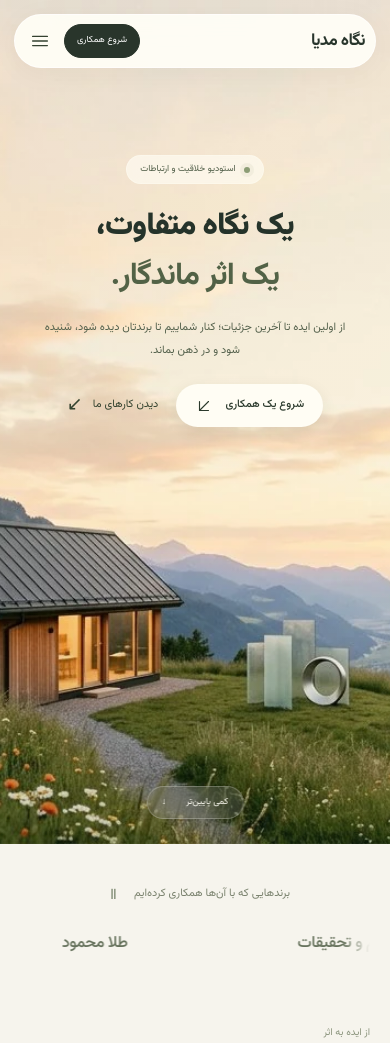
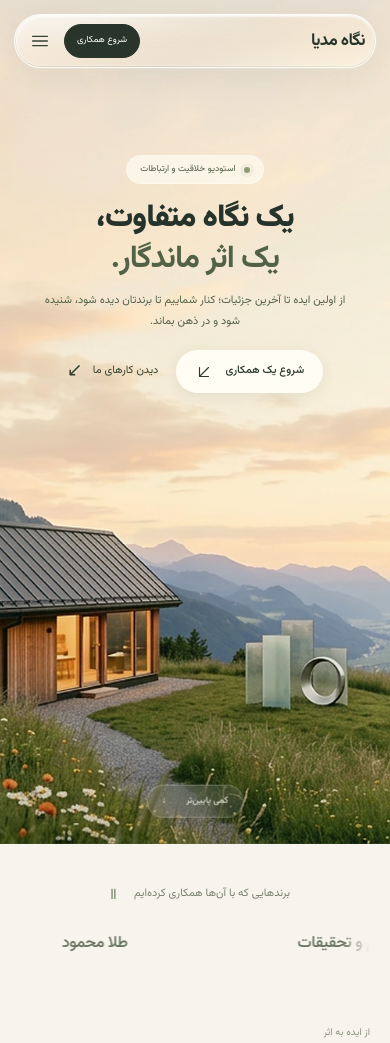
Before and after one commit to Smohamad933/Web-negah, a PHP site: page / in a window 390 px wide. Shown: the top 1043 px of the page. Run offline with PHP 8.4, Linux system fonts and the light colour scheme.

Commit message:
Add liquid glass header, responsive upscaled 4K hero and subtle scroll motion
Co-authored-by: arena-agent <297053741+arena-agent@users.noreply.github.com>

```diff
--- a/assets/landscape.css
+++ b/assets/landscape.css
@@ -166,3 +166,19 @@ body{background:var(--paper);color:var(--ink)}
 .gallery-controls button:hover:not(:disabled){background:#e3e9d8}
 .lightbox-controls button,.lightbox-close{background:#344a31;border-color:#667e58;color:#fffbed}
 #gallery-dialog{background:#243521;color:#fbf9ed}
+
+/* Liquid-glass navigation: transparent body, soft refraction and beveled light. */
+.header{isolation:isolate;background:linear-gradient(125deg,#fffef73d,#ffffff19 52%,#fff8e633);border:1px solid #ffffffe0;box-shadow:inset 0 1px 0 #ffffffbd,inset 0 -1px 0 #4c5e4220,0 8px 30px #293d2910,0 1px 3px #ffffff40;backdrop-filter:blur(26px) saturate(165%) contrast(1.04);-webkit-backdrop-filter:blur(26px) saturate(165%) contrast(1.04)}
+.header:before{content:'';position:absolute;inset:1px;border-radius:inherit;pointer-events:none;z-index:-1;background:linear-gradient(155deg,#ffffff65 0%,#ffffff08 37%,#ffffff00 62%,#ffffff32 100%);box-shadow:inset 1px 1px 2px #ffffffb0,inset -1px -1px 2px #ffffff40}
+.header:after{content:'';position:absolute;inset:0;border-radius:inherit;pointer-events:none;z-index:-1;background:radial-gradient(ellipse at 12% 0%,#ffffff8a,transparent 46%),radial-gradient(ellipse at 93% 100%,#fffce56b,transparent 40%);opacity:.7}
+.header .nav{position:relative;z-index:1}
+.header.is-scrolled{background:linear-gradient(125deg,#fffef75c,#fffdf539);box-shadow:inset 0 1px 0 #ffffffc0,inset 0 -1px 0 #5d6b4926,0 9px 32px #263a251a}
+.hero-scroll{animation:hero-scroll-nudge 3s ease-in-out infinite;will-change:transform}
+@keyframes hero-scroll-nudge{0%,100%{transform:translateX(-50%) translateY(0)}50%{transform:translateX(-50%) translateY(-4px)}}
+.home-page .landscape-hero .studio-eyebrow{margin-bottom:14px}
+.home-page .landscape-hero .studio-copy h1{line-height:1.22}
+.home-page .landscape-hero .studio-copy>p{margin-top:11px;line-height:1.9}
+.home-page .landscape-hero .studio-actions{margin-top:17px}
+@media(max-width:800px){.header{backdrop-filter:blur(18px) saturate(150%);-webkit-backdrop-filter:blur(18px) saturate(150%)}}
+@supports not ((backdrop-filter:blur(1px)) or (-webkit-backdrop-filter:blur(1px))){.header,.header.is-scrolled{background:#fffdf1ed}}
+@media(prefers-reduced-motion:reduce){.hero-scroll{animation:none;will-change:auto}}
--- a/assets/responsive-guards.css
+++ b/assets/responsive-guards.css
@@ -14,3 +14,4 @@
 @media(min-width:601px) and (max-width:1199px){
  .home-page .studio-hero .studio-copy h1,.home-page .studio-hero .studio-copy h1>span{font-size:clamp(42px,6vw,66px)!important}
 }
+@media(max-width:1199px){.home-page .landscape-hero .studio-copy h1{line-height:1.32!important}}
--- a/index.php
+++ b/index.php
@@ -10,11 +10,12 @@ if ($_SERVER['REQUEST_METHOD']==='POST') {
  if (!$errors) { try { update_json('messages',function($messages)use($name,$phone,$message,$service){$messages[]=['id'=>bin2hex(random_bytes(8)),'name'=>$name,'phone'=>$phone,'message'=>$message,'service'=>$service,'date'=>gmdate('c'),'read'=>false];return $messages;}); $_SESSION['last_message']=time(); $_SESSION['sent']=true; header('Location: /?sent=1#contact'); exit; } catch(Throwable $ex){$errors[]='پیام ذخیره نشد؛ لطفاً دوباره تلاش کنید یا تماس بگیرید.';} }
 }
 $sent=!empty($_SESSION['sent']); unset($_SESSION['sent']);
+$customHero=media_path($site['hero_background']??'');$heroBackground=$customHero?:'/assets/creative-valley-hd.webp';
 ?><!doctype html>
 <html lang="fa" dir="rtl"><head><meta charset="utf-8"><meta name="viewport" content="width=device-width,initial-scale=1"><meta name="description" content="نگاه مدیا؛ استودیو خلاقیت و ارتباطات. برندینگ، تولید محتوا، طراحی وب و اجرای کمپین."><meta name="theme-color" content="#f6f4ed"><title><?=e($site['brand'])?> — یک نگاه متفاوت</title><link rel="icon" href="<?=e(media_path($site['logo']??'assets/brand-logo.webp'))?>"><style id="site-styles"><?php readfile(__DIR__.'/assets/style.css'); readfile(__DIR__.'/assets/home.css'); readfile(__DIR__.'/assets/landscape.css'); ?></style><?php if($site['font'] && preg_match('~^uploads/[a-f0-9]+\.(woff2?|ttf)$~',$site['font'])): ?><style>@font-face{font-family:Custom;src:url('/<?=e($site['font'])?>')}body,input,textarea,select,button{font-family:Custom,Vazirmatn,sans-serif!important}</style><?php endif; ?><?php if(!empty($site['brand_css'])):?><style id="brand-custom-css"><?=str_replace('<','\\3c ',(string)$site['brand_css'])?></style><?php endif;?><?php public_custom_css($site); public_responsive_guards(); ?></head><body class="home-page"><a class="skip-link" href="#main-content">رفتن به محتوای اصلی</a>
 <header class="header"><div class="container nav"><a class="logo header-wordmark" href="/" aria-label="نگاه مدیا، خانه"><b><?=e($site['brand'])?></b></a><nav id="navigation" aria-label="منوی اصلی"><a href="/works.php">همه کارها</a><a href="#services">خدمات ما</a><a href="#about">درباره ما</a></nav><a href="#contact" class="nav-contact">شروع همکاری <?=icon('arrow')?></a><button class="menu-toggle" aria-label="باز کردن منو" aria-expanded="false" aria-controls="navigation"><?=icon('menu')?></button></div></header>
 <main id="main-content">
-<section id="home" class="studio-hero landscape-hero" aria-label="نگاه مدیا؛ از ایده تا تصویر"><div class="hero-landscape" aria-hidden="true"><img src="<?=e(media_path($site['hero_background']??'assets/creative-valley.webp')?:'/assets/creative-valley.webp')?>" alt="" fetchpriority="high" decoding="async" width="1376" height="768"></div><div class="container studio-copy"><span class="studio-eyebrow"><i></i><?=e($site['eyebrow'])?></span><h1><?php foreach(explode("\n",$site['hero_title']) as $i=>$line):?><span class="<?=$i===1?'accent-line':''?>"><?=e($line)?></span><?php endforeach;?></h1><p><?=e($site['hero_text'])?></p><div class="studio-actions"><a class="button primary" href="#contact">شروع یک همکاری <?=icon('arrow')?></a><a class="studio-work-link" href="#works">دیدن کارهای ما <span aria-hidden="true">↙</span></a></div></div><a class="hero-scroll" href="#works"><span>کمی پایین‌تر</span><span aria-hidden="true">↓</span></a><span class="hero-scene-note">جایی برای شکل‌گرفتن ایده‌ها.</span></section>
+<section id="home" class="studio-hero landscape-hero" aria-label="نگاه مدیا؛ از ایده تا تصویر"><div class="hero-landscape" aria-hidden="true"><img src="<?=e($heroBackground)?>" <?php if(!$customHero):?>srcset="/assets/creative-valley.webp 1280w, /assets/creative-valley-hd.webp 1920w, /assets/creative-valley-4k.webp 3840w" sizes="(max-aspect-ratio: 16/9) 178vh, 100vw"<?php endif;?> alt="" fetchpriority="high" decoding="async" width="3840" height="2160"></div><div class="container studio-copy"><span class="studio-eyebrow"><i></i><?=e($site['eyebrow'])?></span><h1><?php foreach(explode("\n",$site['hero_title']) as $i=>$line):?><span class="<?=$i===1?'accent-line':''?>"><?=e($line)?></span><?php endforeach;?></h1><p><?=e($site['hero_text'])?></p><div class="studio-actions"><a class="button primary" href="#contact">شروع یک همکاری <?=icon('arrow')?></a><a class="studio-work-link" href="#works">دیدن کارهای ما <span aria-hidden="true">↙</span></a></div></div><a class="hero-scroll" href="#works"><span>کمی پایین‌تر</span><span aria-hidden="true">↓</span></a><span class="hero-scene-note">جایی برای شکل‌گرفتن ایده‌ها.</span></section>
 <?php if(!empty($site['brands'])):?><section id="partners" class="container partner-section" aria-labelledby="partners-title"><div class="partner-heading"><h2 id="partners-title">برندهایی که با آن‌ها همکاری کرده‌ایم</h2><button class="partner-motion-toggle" type="button" aria-label="توقف حرکت برندها" aria-pressed="false"><span class="motion-pause" aria-hidden="true">Ⅱ</span><span class="motion-play" aria-hidden="true">▷</span></button></div><div class="partner-viewport"><div class="partner-track"><?php for($copy=0;$copy<2;$copy++):?><div class="partner-group" <?=$copy===1?'aria-hidden="true"':''?>><?php foreach($site['brands'] as $brand):?><div class="partner-logo <?=e(brand_class($brand))?>" data-brand-name="<?=e($brand['name'])?>" data-brand-description="<?=e($brand['description']??'')?>" data-brand-url="/works.php?brand=<?=e(brand_class($brand))?>" data-brand-copy="<?=$copy?>"><?php if($brand['logo']):?><img src="/<?=e($brand['logo'])?>" alt="<?=$copy===0?e($brand['name']):''?>" loading="lazy"><?php else:?><span><?=e($brand['name'])?></span><?php endif;?></div><?php endforeach;?></div><?php endfor;?></div></div></section><?php endif;?>
 <section class="works-section" id="works"><div class="container section"><div class="section-head"><div><span class="small-label">از ایده به اثر</span><h2>منتخب نگاه.</h2></div><div class="work-heading-meta"><a class="all-works-top" href="/works.php">همه کارها <?=icon('arrow')?></a></div></div><div class="projects-grid"><?php foreach(array_slice($site['projects'],0,3) as $project):?><?php project_card($project);?><?php endforeach;?></div><div class="all-works-link"><a class="button portfolio-outline" href="/works.php">همه کارها <?=icon('arrow')?></a></div><p class="concept-note">آثار مفهومی؛ نمایی از زبان طراحی ما</p></div></section>
 <section class="section container studio-services" id="services"><div class="services-intro"><span class="small-label">تخصص‌های ما</span><h2>یک تیم.<br>چند بُعد خلاقیت.</h2><p>از شکل‌گیری ایده تا اجرای آن،<br>یک مسیر یکپارچه کنار شما.</p></div><div class="service-accordion"><?php foreach($site['services'] as $i=>$service):?><details class="service-detail" <?=$i===0?'open':''?>><summary><span class="service-index">0<?=$i+1?></span><h3><?=e($service['title'])?></h3><span class="detail-plus"><?=icon('plus')?></span></summary><div class="detail-body"><p><?=e($service['text'])?></p><span><?=e($service['tags'])?></span><a href="#contact" data-service="<?=e($service['title'])?>" aria-label="شروع پروژه <?=e($service['title'])?>"><?=icon('arrow')?></a></div></details><?php endforeach;?></div></section>
```
Also changed, not shown: README.md, assets/creative-valley-4k.webp (added), assets/creative-valley-hd.webp (added), assets/creative-valley.webp, 1 other file.
